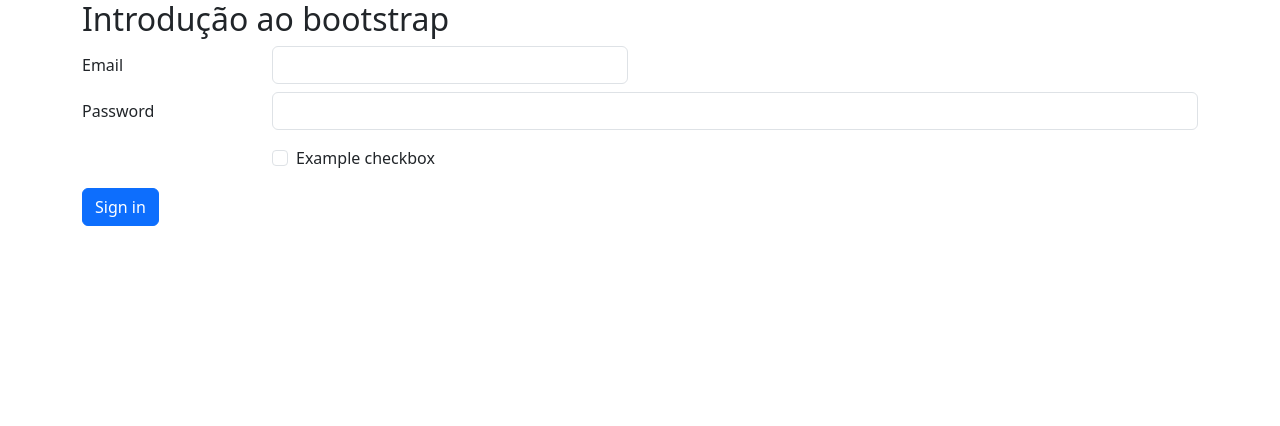
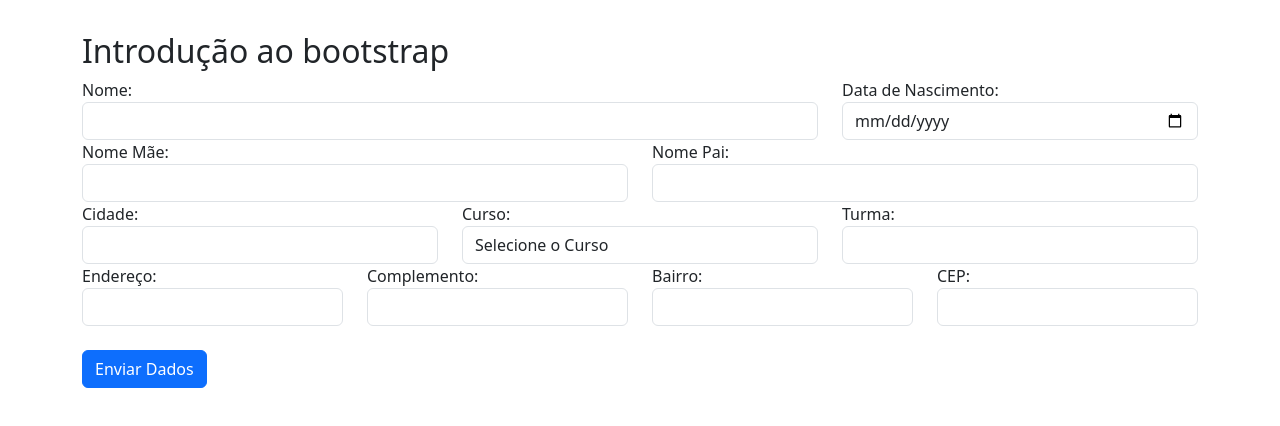
Before and after one commit to Adeilsoara/DesenvolvimentoWeb, a plain HTML site: page aula17 - Bootstrap/index.html in a window 1280 px wide. Drawn offline with nearby package versions, Linux system fonts and the light colour scheme.

Commit message:
Formulário Bootstrap

```diff
--- a/aula17 - Bootstrap/index.html
+++ b/aula17 - Bootstrap/index.html
@@ -1,10 +1,15 @@
 <!DOCTYPE html>
 <html lang="en">
   <head>
-    <meta charset="UTF-8">
-    <meta http-equiv="X-UA-Compatible" content="IE=edge">
-    <meta name="viewport" content="width=device-width, initial-scale=1.0">
-    <link href="https://cdn.jsdelivr.net/npm/bootstrap@5.3.0-alpha3/dist/css/bootstrap.min.css" rel="stylesheet" integrity="sha384-KK94CHFLLe+nY2dmCWGMq91rCGa5gtU4mk92HdvYe+M/SXH301p5ILy+dN9+nJOZ" crossorigin="anonymous">
+    <meta charset="UTF-8" />
+    <meta http-equiv="X-UA-Compatible" content="IE=edge" />
+    <meta name="viewport" content="width=device-width, initial-scale=1.0" />
+    <link
+      href="https://cdn.jsdelivr.net/npm/bootstrap@5.3.0-alpha3/dist/css/bootstrap.min.css"
+      rel="stylesheet"
+      integrity="sha384-KK94CHFLLe+nY2dmCWGMq91rCGa5gtU4mk92HdvYe+M/SXH301p5ILy+dN9+nJOZ"
+      crossorigin="anonymous"
+    />
     <title>Aula 17 - Introdução ao bootstrap</title>
   </head>
   <body>
@@ -15,34 +20,92 @@
             <h3 class="col">Coluna 03</h3>
         </div>
     </div> -->
-    <div class="container">
+
+    <!-- col-md-6 offset-md-3 -->
+    <div class="container" style="margin-top: 2rem">
       <h2>Introdução ao bootstrap</h2>
       <form>
-            <div class="row mb-2">
-              <label class="col-sm-2 col-form-label">Email</label>
+        <!-- Primeira linhas com 2 colunas -->
+        <div class="row">
+          <!-- 1ª Coluna -->
+          <div class="col-sm">
+            <label for="">Nome:</label>
+            <input type="text" class="form-control" />
+          </div>
+          <!-- 2ª Coluna -->
           <div class="col-sm-4">
-                <input type="email" class="form-control">
+            <label for="">Data de Nascimento:</label>
+            <input type="date" class="form-control" />
           </div>
         </div>
-            <div class="row mb-3">
-              <label class="col-sm-2 col-form-label">Password</label>
-              <div class="col-sm-10">
-                <input type="password" class="form-control">
+        <!-- Segunda linha com 2 colunas -->
+        <div class="row">
+          <!-- 1ª Coluna -->
+          <div class="col-sm">
+            <label for="">Nome Mãe:</label>
+            <input type="text" class="form-control" />
+          </div>
+          <!-- 2ª Coluna -->
+          <div class="col-sm">
+            <label for="">Nome Pai:</label>
+            <input type="text" class="form-control" />
           </div>
         </div>
-            <div class="row mb-3">
-              <div class="col-sm-10 offset-sm-2">
-                <div class="form-check">
-                  <input class="form-check-input" type="checkbox" id="gridCheck1">
-                  <label class="form-check-label" for="gridCheck1">
-                    Example checkbox
-                  </label>
+        <!-- Terceira linha com 3 colunas -->
+        <div class="row">
+          <!-- 1ª Coluna -->
+          <div class="col-sm">
+            <label for="">Cidade:</label>
+            <input type="text" class="form-control" />
+          </div>
+          <!-- 2ª Coluna -->
+          <div class="col-sm">
+            <label for="">Curso:</label>
+            <select name="" id="" class="form-control">
+              <option value="">Selecione o Curso</option>
+              <option value="">Informática</option>
+              <option value="">Enfermagem</option>
+              <option value="">Comércio</option>
+              <option value="">Administração</option>
+            </select>
+          </div>
+          <!-- 3ª Coluna -->
+          <div class="col-sm">
+            <label for="">Turma:</label>
+            <input type="text" class="form-control" />
           </div>
         </div>
+        <!-- Quarta linha  com 4 colunas-->
+        <div class="row">
+          <!-- 1ª Coluna -->
+          <div class="col-sm">
+            <label for="">Endereço:</label>
+            <input type="text" class="form-control" />
           </div>
-            <button type="submit" class="btn btn-primary">Sign in</button>
+          <!-- 2ª Coluna -->
+          <div class="col-sm">
+            <label for="">Complemento:</label>
+            <input type="text" class="form-control" />
+          </div>
+          <!-- 3ª Coluna -->
+          <div class="col-sm">
+            <label for="">Bairro:</label>
+            <input type="text" class="form-control" />
+          </div>
+          <!-- 4ª Coluna -->
+          <div class="col-sm">
+            <label for="">CEP:</label>
+            <input type="text" class="form-control" />
+          </div>
+        </div>
+
+        <!-- Botão de enviar os dados -->
+        <br />
+        <div class="col">
+          <button type="submit" class="btn btn-primary">Enviar Dados</button>
+        </div>
       </form>
     </div>
-    <script src="https://cdn.jsdelivr.net/npm/bootstrap@5.3.0-alpha3/dist/js/bootstrap.bundle.min.js" integrity="sha384-ENjdO4Dr2bkBIFxQpeoTz1HIcje39Wm4jDKdf19U8gI4ddQ3GYNS7NTKfAdVQSZe" crossorigin="anonymous"></script>
+    <script src="https://cdn.jsdelivr.net/npm/bootstrap@5.3.0-alpha3/dist/js/bootstrap.bundle.min.js"></script>
   </body>
 </html>
```
Lines whose indentation alone changed are shown as unchanged.
